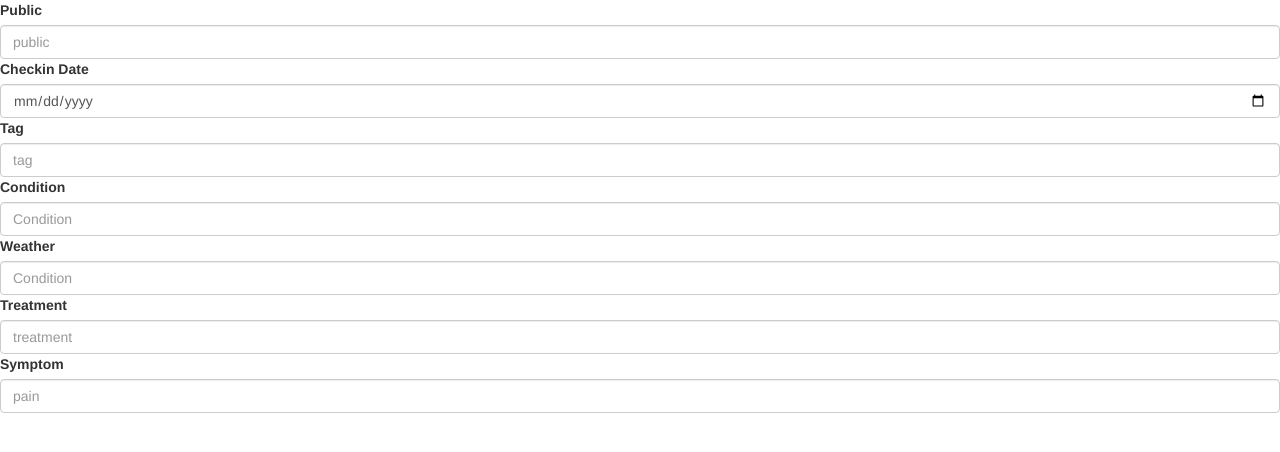
After one commit to coolestjj/CS411Project, a Django app: page /updateRecord/1/ in a window 1280 px wide. The commit adds this page. Shown: the top 452 px of the page. Run offline with Django 4.2, Linux system fonts and the light colour scheme; some libraries are stand-ins or nearby versions.

Commit message:
add record delete and working on record update

```diff
--- /dev/null
+++ b/myapp/templates/updateRecord.html
@@ -0,0 +1,72 @@
+<!doctype html>
+<html lang="en">
+<head>
+    <!-- Required meta tags -->
+    <meta charset="utf-8">
+    <meta name="viewport" content="width=device-width, initial-scale=1">
+    <!-- jquery -->
+    <script src="http://cdn.staticfile.org/jquery/2.1.1/jquery.min.js" type="text/javascript"></script>
+    <!-- bootstrap -->
+    <link href="http://cdn.staticfile.org/twitter-bootstrap/3.3.1/css/bootstrap.min.css" rel="stylesheet">
+    <script src="http://cdn.staticfile.org/twitter-bootstrap/3.3.1/js/bootstrap.min.js" type="text/javascript"></script>
+    <!-- bootstrap-select -->
+    <link rel="stylesheet"
+          href="https://cdnjs.cloudflare.com/ajax/libs/bootstrap-select/1.12.4/css/bootstrap-select.min.css">
+    <script src="https://cdnjs.cloudflare.com/ajax/libs/bootstrap-select/1.12.4/js/bootstrap-select.min.js"></script>
+    <title>Update userinfo</title>
+</head>
+<body>
+<form action="" method="POST">
+    {% csrf_token %}
+    <div class="mb-3">
+        <label class="form-label">Public</label>
+        <input type="text" class="form-control" placeholder="public" aria-label="public"
+               aria-describedby="basic-addon1" name="public">
+    </div>
+
+    <div class="mb-3">
+        <label class="form-label">Checkin Date</label>
+        <input type="date" class="form-control" placeholder="00/00/0000" aria-label="checkin_date"
+               aria-describedby="date" name="public">
+    </div>
+
+    <div class="mb-3">
+        <label for="exampleInputPassword1" class="form-label">Tag</label>
+        <input type="text" class="form-control" placeholder="tag" aria-label="tag"
+               aria-describedby="tag" name="Tag">
+    </div>
+
+    <div class="mb-3">
+        <label class="form-label">Condition</label>
+        <input type="text" class="form-control" placeholder="Condition" aria-label="Condtion"
+               aria-describedby="condition" name="condition">
+    </div>
+
+    <div class="mb-3">
+        <label class="form-label">Weather</label>
+        <input type="text" class="form-control" placeholder="Condition" aria-label="Condtion"
+               aria-describedby="condition" name="condition">
+    </div>
+
+    <div class="mb-3">
+        <label class="form-label">Treatment</label>
+        <input type="number" class="form-control" placeholder="treatment" aria-label="treatment
+               aria-describedby="basic-addon1" name="treatment">
+    </div>
+
+    <div class="mb-3">
+        <label class="form-label">Symptom</label>
+        <input type="text" class="form-control" placeholder="pain" aria-label="checkin_date"
+           aria-describedby="basic-addon1" name="public">
+    </div>
+</form>
+
+{% if success %}
+    <p>{{ success }}</p>
+{% endif %}
+{% if error %}
+    <p>{{ error }}</p>
+{% endif %}
+
+</body>
+</html>
--- a/myapp/urls.py
+++ b/myapp/urls.py
@@ -8,4 +8,5 @@ urlpatterns = [
     path('personal/', views.personal, name='personal'),
     path('register/', views.register, name='register'),
     path('updateUser/', views.updateUser, name='updateUser'),
+    path('updateRecord/<int:trackable_id>/', views.updateRecord, name='updateRecord')
 ]
--- a/myapp/views.py
+++ b/myapp/views.py
@@ -34,13 +34,42 @@ def personal(request):
     # Get user_id from session
     user_id = request.session.get('user_id')
 
-    # Check if the delete parameter is in the request
+    # Delete user data or trackable record
     if request.method == 'POST' and 'delete' in request.POST:
-        with connection.cursor() as cursor:
-            cursor.execute("""
-                delete from UserInfo where user_id = %s
-            """, [user_id])
-        return redirect('/login')
+        trackable_id = request.POST.get('trackable_id')
+        delete_action = request.POST.get('delete')
+
+        # print(trackable_id)
+
+        if delete_action == 'record':
+            with connection.cursor() as cursor:
+                cursor.execute("""
+                    delete from Trackable where trackable_id = %s
+                """, [trackable_id])
+        elif delete_action == 'user':
+            with connection.cursor() as cursor:
+                cursor.execute("""
+                    delete from UserInfo where user_id = %s
+                """, [user_id])
+            return redirect('/login')
+
+    # if request.method == 'POST' and 'update' in request.POST:
+    #     trackable_id = request.POST.get('trackable_id')
+    #
+    #     public = request.POST.get('public')
+    #     checkin_date = request.POST.get('checkin_date')
+    #     tag = request.POST.get('tag')
+    #     condition = request.POST.get('Condition')
+    #     weather = request.POST.get('weather')
+    #     treatment = request.POST.get('treatment')
+    #     symptom = request.POST.get('symptom')
+    #
+    #     with connection.cursor() as cursor:
+    #         cursor.execute("""
+    #                     UPDATE Trackable
+    #                     SET public = %s, checkin_date = %s, tag = %s, condition = %s, weather = %s, treatment = %s, symptom = %s
+    #                     WHERE trackable_id = %s
+    #                 """, [public, checkin_date, tag, condition, weather, treatment, symptom, trackable_id])
 
     with connection.cursor() as cursor:
         # Get user's info
@@ -54,7 +83,7 @@ def personal(request):
         # Get user's trackable info
         cursor.execute("""
             select tra.checkin_date as checkinDate, t.name as tagname, c.name as `condition`,
-             w.name as weather, s.name as symptom, tre.name as treatment
+             w.name as weather, s.name as symptom, tre.name as treatment, tra.trackable_id, user_id
             from Trackable tra
             left join `Condition` c on tra.condition_id = c.condition_id
             left join Symptom s on tra.symptom_id = s.symptom_id
@@ -134,3 +163,107 @@ def updateUser(request):
 
     else:
         return render(request, 'updateUser.html')
+
+
+def updateRecord(request, trackable_id):
+    if request.method == 'POST':
+        public = request.POST.get('public')
+        checkin_date = request.POST.get('checkin_date')
+        tag = request.POST.get('tag')
+
+        condition_name = request.POST.get('condition_name')
+        condition_val = request.POST.get('condition_val')
+
+        weather_name = request.POST.get('weather_name')
+        weather_val = request.POST.get('weather_val')
+
+        treatment_name = request.POST.get('treatment_name')
+        treatment_val = request.POST.get('treatment_val')
+        treatment_unit = request.POST.get('treatment_unit')
+
+        symptom_name = request.POST.get('symptom_name')
+        symptom_val = request.POST.get('symptom_val')
+
+        tag_id, condition_id, weather_id, treatment_id, symptom_id = "", "", "", "", ""
+
+        with connection.cursor() as cursor:
+            cursor.execute("""
+                select tag_id from Tag where name = %s
+            """, [tag])
+            tag_id = cursor.fetchone()
+
+        if tag_id is None:
+            with connection.cursor() as cursor:
+                cursor.execute("""
+                    insert into Tag where name = %s
+                """, [tag])
+                cursor.execute("SELECT LAST_INSERT_ID()")
+                tag_id = cursor.fetchone()[0]
+
+        with connection.cursor() as cursor:
+            cursor.execute("""
+                select condition_id from Condition where name = %s and value = %s
+            """, [condition_name, condition_val])
+            condition_id = cursor.fetchone()
+
+        if condition_id is None:
+            with connection.cursor() as cursor:
+                cursor.execute("""
+                    insert into Condition where name = %s and value = %s
+                """, [condition_name, condition_val])
+                cursor.execute("SELECT LAST_INSERT_ID()")
+                condition_id = cursor.fetchone()[0]
+
+        with connection.cursor() as cursor:
+            cursor.execute("""
+                select weather_id from Weather where name = %s and value = %s
+            """, [weather_name, weather_val])
+            weather_id = cursor.fetchone()
+
+        if weather_id is None:
+            with connection.cursor() as cursor:
+                cursor.execute("""
+                    insert into Weather where name = %s and value = %s
+                """, [weather_name, weather_val])
+                cursor.execute("SELECT LAST_INSERT_ID()")
+                weather_id = cursor.fetchone()[0]
+
+        with connection.cursor() as cursor:
+            cursor.execute("""
+                select treatment_id from Treatment where name = %s and value = %s and unit = %s
+            """, [treatment_name, treatment_val, treatment_unit])
+            treatment_id = cursor.fetchone()
+
+        if treatment_id is None:
+            with connection.cursor() as cursor:
+                cursor.execute("""
+                    insert into Treatment where name = %s and value = %s and unit = %s
+                """, [treatment_name, treatment_val, treatment_unit])
+                cursor.execute("SELECT LAST_INSERT_ID()")
+                treatment_id = cursor.fetchone()[0]
+
+        with connection.cursor() as cursor:
+            cursor.execute("""
+                select symptom_id from Symptom where name = %s and value = %s
+            """, [symptom_name, symptom_val])
+            symptom_id = cursor.fetchone()
+
+        if symptom_id is None:
+            with connection.cursor() as cursor:
+                cursor.execute("""
+                    insert into Symptom where name = %s and value = %s
+                """, [symptom_name, symptom_val])
+                cursor.execute("SELECT LAST_INSERT_ID()")
+                symptom_id = cursor.fetchone()[0]
+
+        # Update
+        with connection.cursor() as cursor:
+                cursor.execute("""
+                    UPDATE Trackable
+                    SET public = %s, checkin_date = %s, tag_id = %s, condition_id = %s, weather_id = %s, treatment_id = %s, symptom_id = %s
+                    WHERE trackable_id = %s
+                """, [public, checkin_date, tag_id, condition_id, weather_id, treatment_id, symptom_id, trackable_id])
+
+        return redirect('/personal')
+    else:
+        return render(request, 'updateRecord.html')
```
Also changed, not shown: myapp/templates/personal.html (+14 -1 lines).
